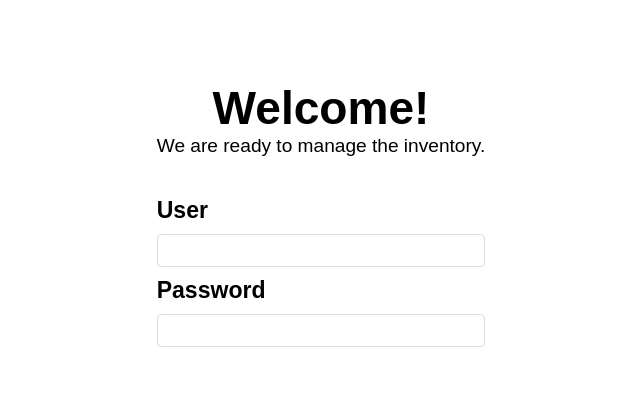
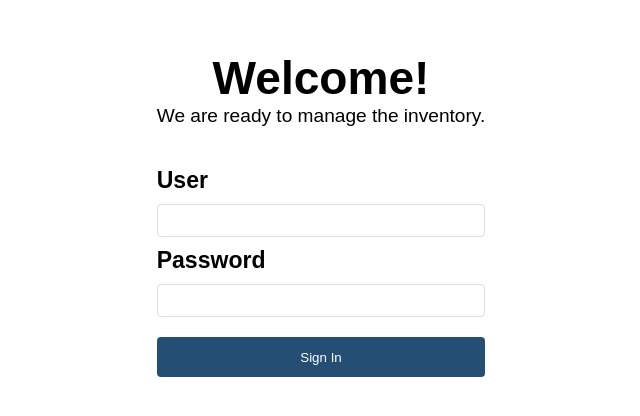
Before and after one commit to emmanuelajsivinac/Rogil, a Vue app in the folder frontend/: page / in a window 1280 px wide. Shown: the part 186-602 px from the top of the page, without its empty margins (319-959 px from the left). Built offline with nearby package versions, Linux system fonts and the light colour scheme; a web font is replaced by a local one.

Commit message:
upload files

```diff
--- a/frontend/src/components/UserLogin.vue
+++ b/frontend/src/components/UserLogin.vue
@@ -1,20 +1,38 @@
 <template>
   <div class="login-container">
+    <form @submit.prevent="loginProcess">
       <div class="login-header">
         <h1>Welcome!</h1>
         <h5>We are ready to manage the inventory.</h5>
       </div>
       <div class="login-body">
         <label for="username-entry">User</label>
-      <input id="username-entry" required />
+        <input id="username-entry" v-model="username" required />
         <label for="password-entry">Password</label>
-      <input id="password-entry" type="password" required />
+        <input id="password-entry" v-model="password" type="password" required />
       </div>
+      <div class="login-button">
+        <button type="submit">Sign In</button>
+      </div>
+    </form>
   </div>
 </template>
 
 <script>
-
+export default{
+  data(){
+    return{
+      username: '',
+      password: ''
+    };
+  },
+  methods:{
+    loginProcess(){
+      console.log(this.username);
+      console.log(this.password);
+    }
+  }
+}
 </script>
 
 <!-- Add "scoped" attribute to limit CSS to this component only -->
@@ -56,4 +74,14 @@ input {
   border: 1px solid #ddd;
   border-radius: 4px;
 }
+
+button{
+  background: #244E73;
+  color: #fff;
+  border: none;
+  border-radius: 4px;
+  width: 100%;
+  margin-top: 20px;
+  height: 40px;
+}
 </style>
```
Also changed, not shown: frontend/package.json (+4 -3 lines), frontend/.eslintrc.js (added), 1 other file (tests, documents, lock files or other folders). Lines whose indentation alone changed are shown as unchanged.
